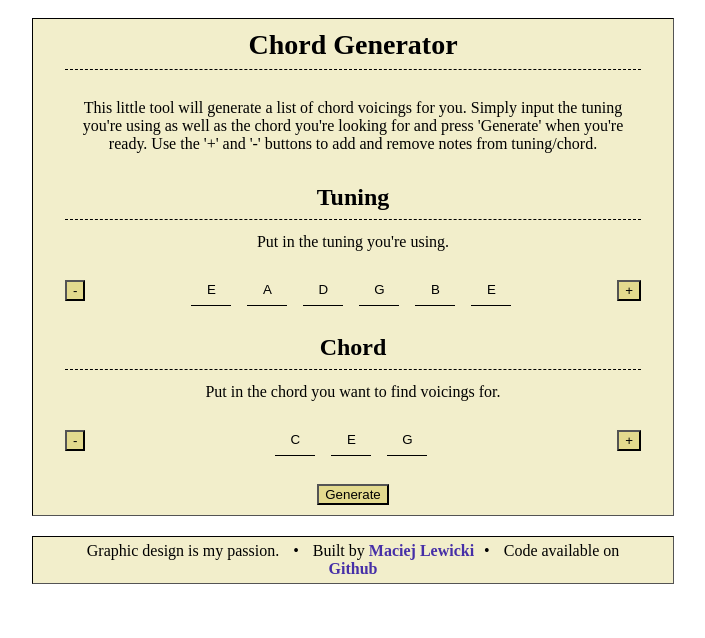
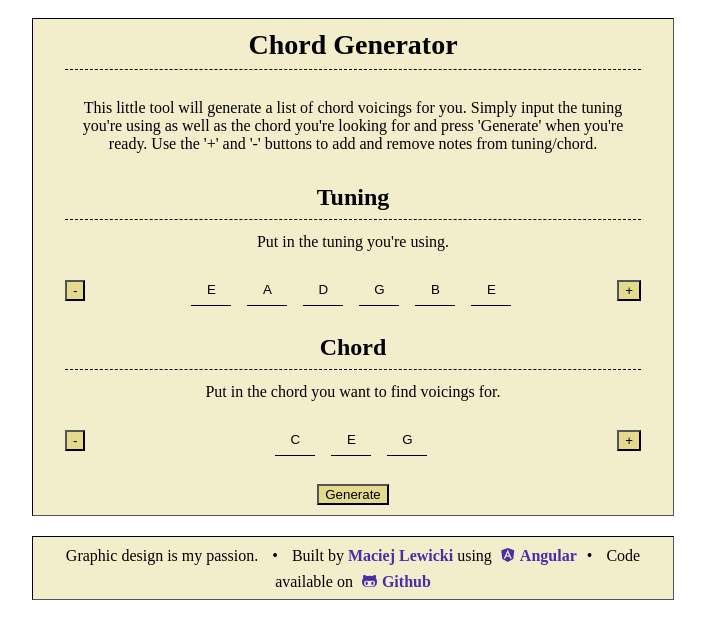
Before and after one commit to mlewicki12/angular-chord-generator, an Angular app: page / in a window 1280 px wide. Shown: the top 638 px of the page, without its empty margins (295-1000 px from the left). Built offline with nearby package versions, Linux system fonts and the light colour scheme.

Commit message:
change chord list styling and add fontawesome icons

```diff
--- a/src/app/components/chord-menu/chord-menu.component.html
+++ b/src/app/components/chord-menu/chord-menu.component.html
@@ -51,12 +51,15 @@
   </div>
   <button (click)="back()">Back</button>
 </div>
-<app-chordlist *ngIf="mode === 'chords'" [strings]="tuningArray" [chord]="chordArray"></app-chordlist>
+
+<div class="main" *ngIf="mode === 'chords'">
+  <app-chordlist [strings]="tuningArray" [chord]="chordArray"></app-chordlist>
+</div>
 
 <div class="main" id="footer">
   <p>Graphic design is my passion.
     <span class="bullet">&bull;</span>
-    Built by <a href="https://mlewicki.me">Maciej Lewicki</a>
+    Built by <a href="https://mlewicki.me">Maciej Lewicki</a> using <a href="https://angular.io"><i class="fab fa-angular"></i>Angular</a>
     <span class="bullet">&bull;</span>
-    Code available on <a href="https://github.com/mlewicki12/angular-chord-generator">Github</a></p>
+    Code available on <a href="https://github.com/mlewicki12/angular-chord-generator"><i class="fab fa-github-alt"></i>Github</a></p>
 </div>
--- a/src/app/components/chord-menu/chord-menu.component.scss
+++ b/src/app/components/chord-menu/chord-menu.component.scss
@@ -122,3 +122,7 @@ a {
     padding: 0 10px;
   }
 }
+
+i {
+  padding: 5px;
+}
--- a/src/app/components/chord/chord.component.scss
+++ b/src/app/components/chord/chord.component.scss
@@ -1,6 +1,6 @@
 
 div {
-  background-color: #F2EECB;
+  background-color: #FFFFFF;
   width: max-content;
   height: max-content;
   padding: 10px;
--- a/src/index.html
+++ b/src/index.html
@@ -7,6 +7,7 @@
   <meta name="viewport" content="width=device-width, initial-scale=1">
   <meta name="description" content="Generate a list of chord voicings for a given tuning">
   <link rel="icon" type="image/x-icon" href="favicon.ico">
+  <script src="https://kit.fontawesome.com/8a35fe7035.js" crossorigin="anonymous"></script>
 </head>
 <body>
   <app-root></app-root>
```
